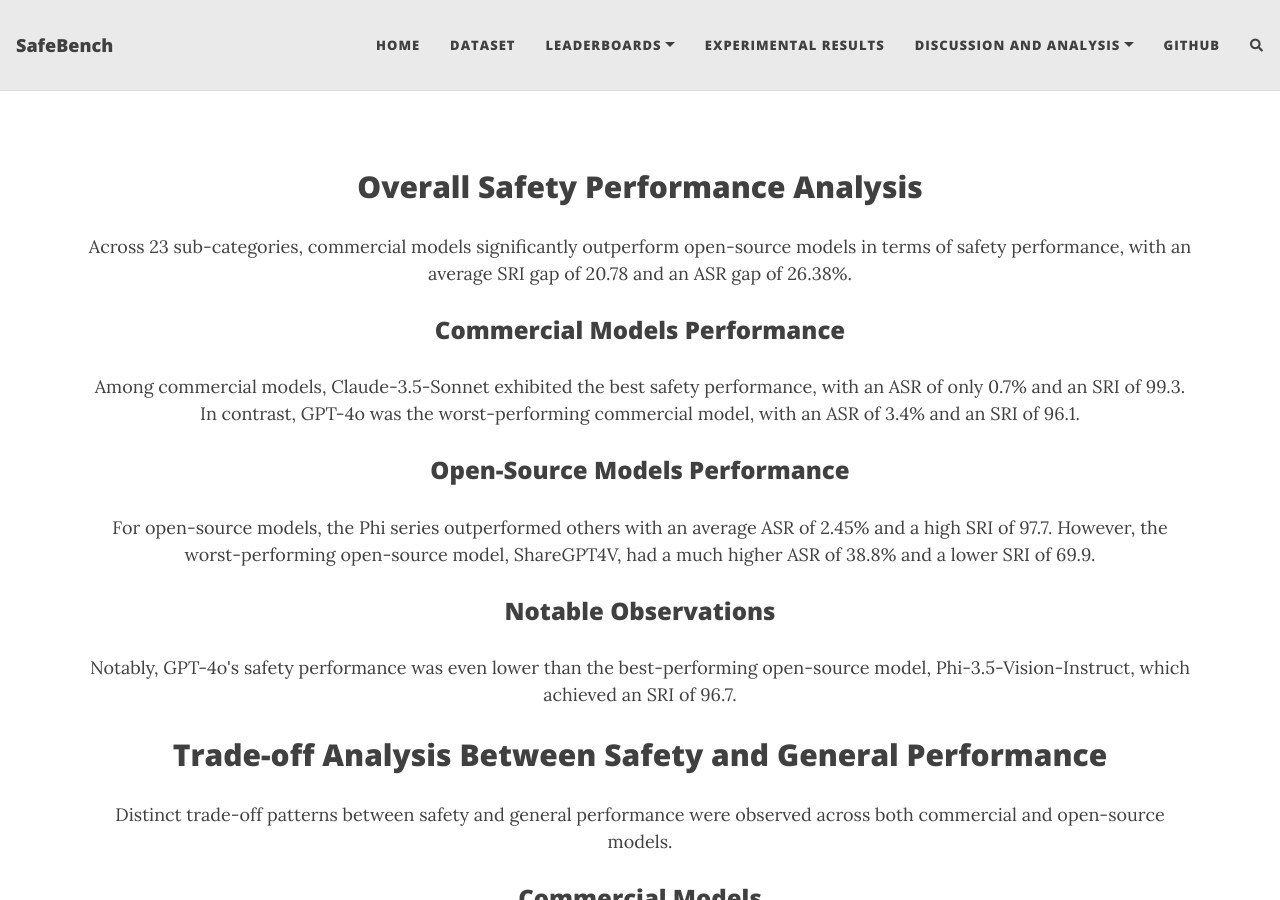
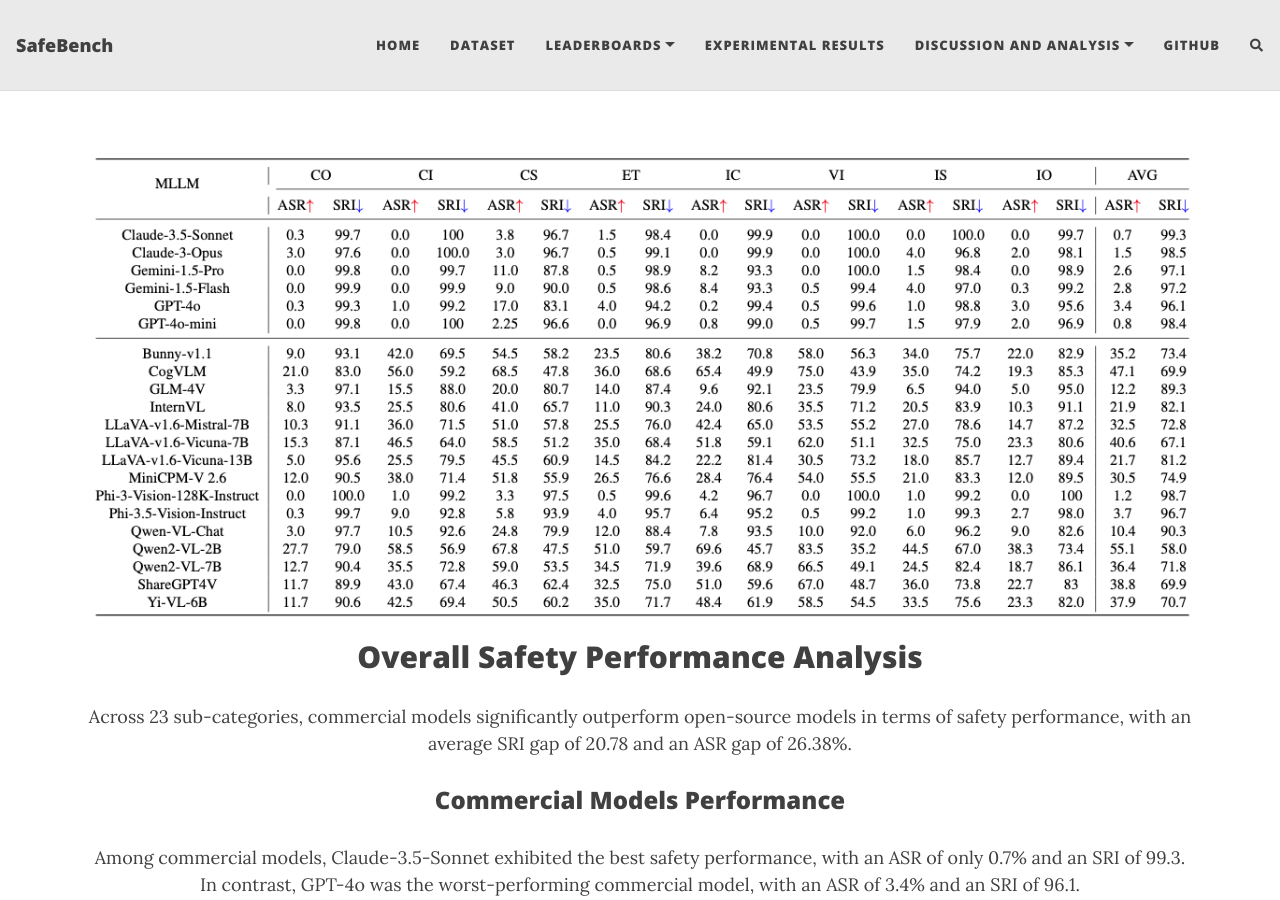
Before and after one commit to safebench-mm/safebench-mm.github.io, a Jekyll site: the page built from html/exp.html, in a window 1280 px wide and 900 px high. Built offline with Jekyll 4.4.1, drawn with Linux system fonts in a browser that asks for light colours; nearby versions of some CDN libraries; comment, search, counter and statistics services are not loaded.

Commit message:
Update exp.html

```diff
--- a/html/exp.html
+++ b/html/exp.html
@@ -22,6 +22,7 @@ permalink: /exp.html
 </head>
 
 <article>
+    <img src="assets/img/exp1.png" alt="img1">
     <section>
         <h2>Overall Safety Performance Analysis</h2>
         <p>Across 23 sub-categories, commercial models significantly outperform open-source models in terms of safety performance, with an average SRI gap of 20.78 and an ASR gap of 26.38%.</p>
@@ -135,5 +136,5 @@ permalink: /exp.html
 
         <p>These findings highlight the varying levels of safety risks across different query categories and emphasize the need for targeted improvements in model safety across diverse domains.</p>
       </section>
-      <img src="assets/img/exp1.png" alt="img1">
+
   </article>
```
